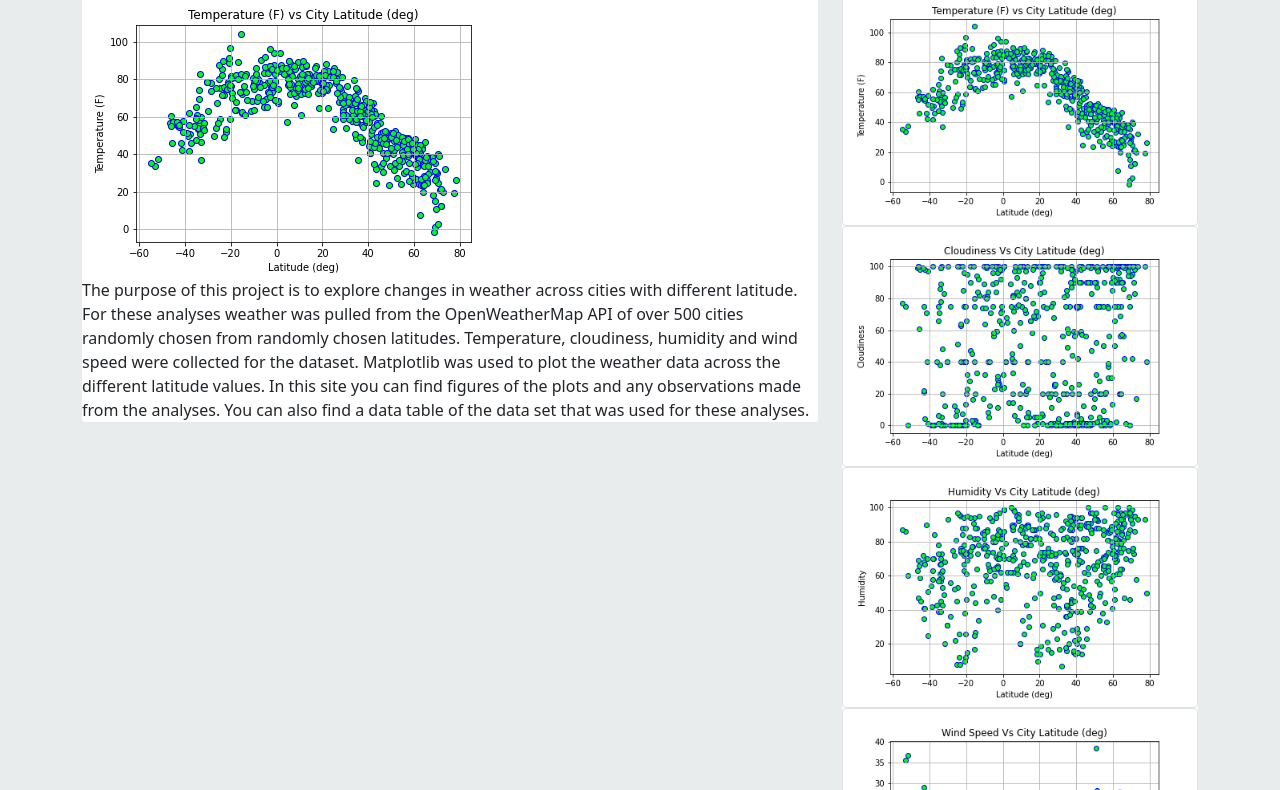
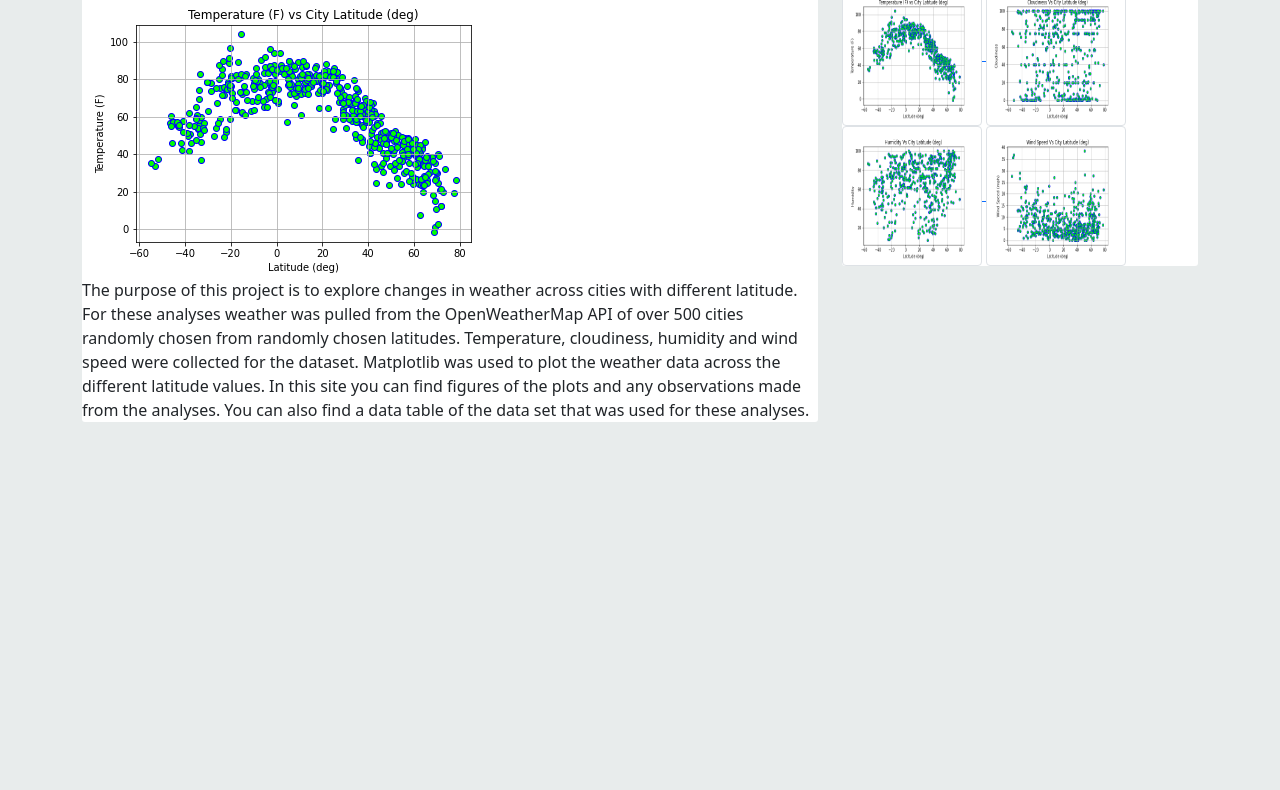
Before and after one commit to kirsteenlugtu/Web-Design-Challenge, a plain HTML site: page index.html in a window 1280 px wide. Shown: the part 112-902 px from the top of the page. After the commit the page ends 800 px from the top, so only its background shows below. Drawn offline with nearby package versions, Linux system fonts and the light colour scheme.

Commit message:
Changed css file to make visualization thumbnails 2x2.

```diff
--- a/index.html
+++ b/index.html
@@ -65,7 +65,7 @@
                 <div class="side_plots">
 
                     <h3>Visualizations</h3>
-
+                    <div>
                         <a href="temperature.html" alt="Temperature vs Latitude">
                             <img src="resources/TempVsLat.png" alt="Temperature" class="img-thumbnail">
                         </a>
@@ -80,15 +80,13 @@
                         </a>
                     </div>
                 </div>
+            </div>
 
 
         </div>
     </div>
 
-    <!-- <script src="https://cdn.jsdelivr.net/npm/bootstrap@5.1.3/dist/js/bootstrap.bundle.min.js" integrity="sha384-ka7Sk0Gln4gmtz2MlQnikT1wXgYsOg+OMhuP+IlRH9sENBO0LRn5q+8nbTov4+1p" crossorigin="anonymous"></script>
-    <script src="https://cdn.jsdelivr.net/npm/@popperjs/core@2.10.2/dist/umd/popper.min.js" integrity="sha384-7+zCNj/IqJ95wo16oMtfsKbZ9ccEh31eOz1HGyDuCQ6wgnyJNSYdrPa03rtR1zdB" crossorigin="anonymous"></script>
-    <script src="https://cdn.jsdelivr.net/npm/bootstrap@5.1.3/dist/js/bootstrap.min.js" integrity="sha384-QJHtvGhmr9XOIpI6YVutG+2QOK9T+ZnN4kzFN1RtK3zEFEIsxhlmWl5/YESvpZ13" crossorigin="anonymous"></script>
-   -->
+
    <script src="https://cdn.jsdelivr.net/npm/bootstrap@5.1.3/dist/js/bootstrap.bundle.min.js" integrity="sha384-ka7Sk0Gln4gmtz2MlQnikT1wXgYsOg+OMhuP+IlRH9sENBO0LRn5q+8nbTov4+1p" crossorigin="anonymous"></script>
 
 </body>
--- a/style.css
+++ b/style.css
@@ -10,6 +10,10 @@ h3{
     color: rgb(70, 175, 158);
 }
 
+.img-thumbnail{
+    width: 140px;
+    height: 140px;
+}
 
 body {
     background-color: rgb(232, 236, 236);
```
Lines whose indentation alone changed are shown as unchanged.
